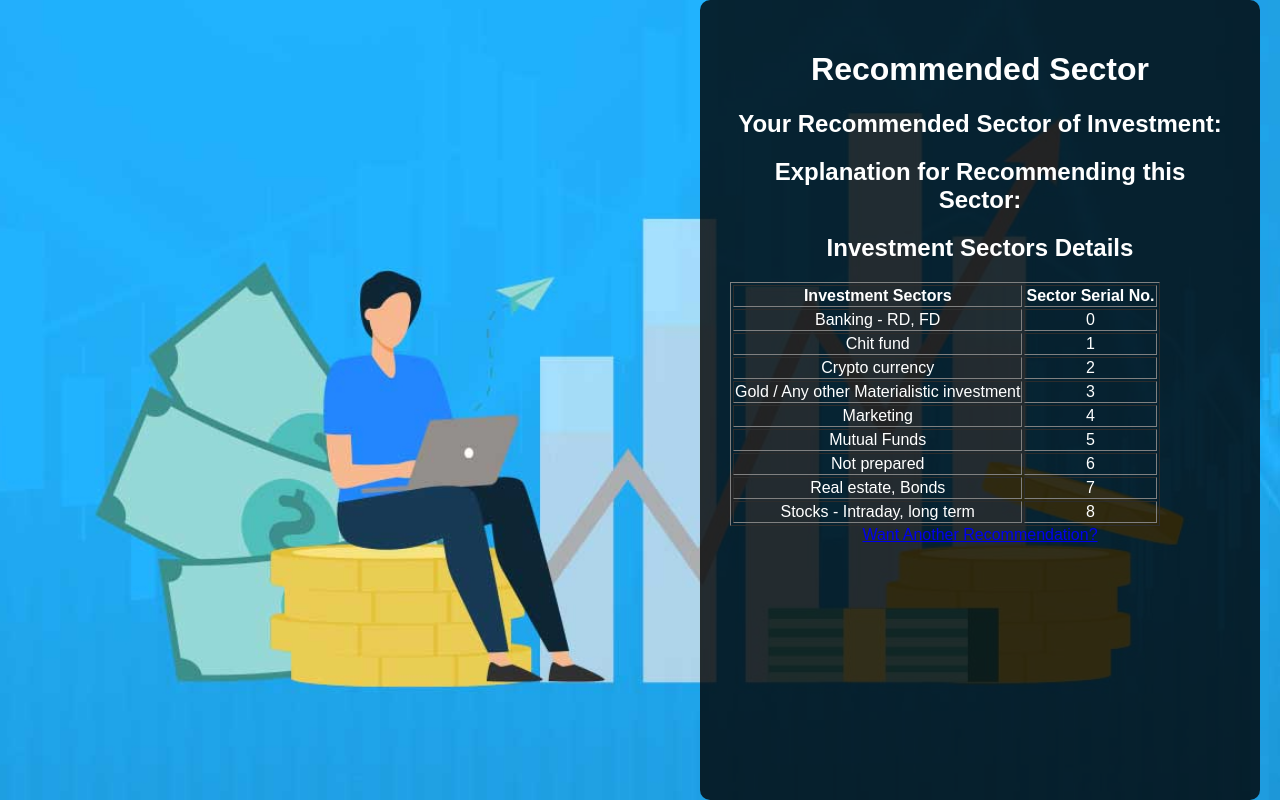
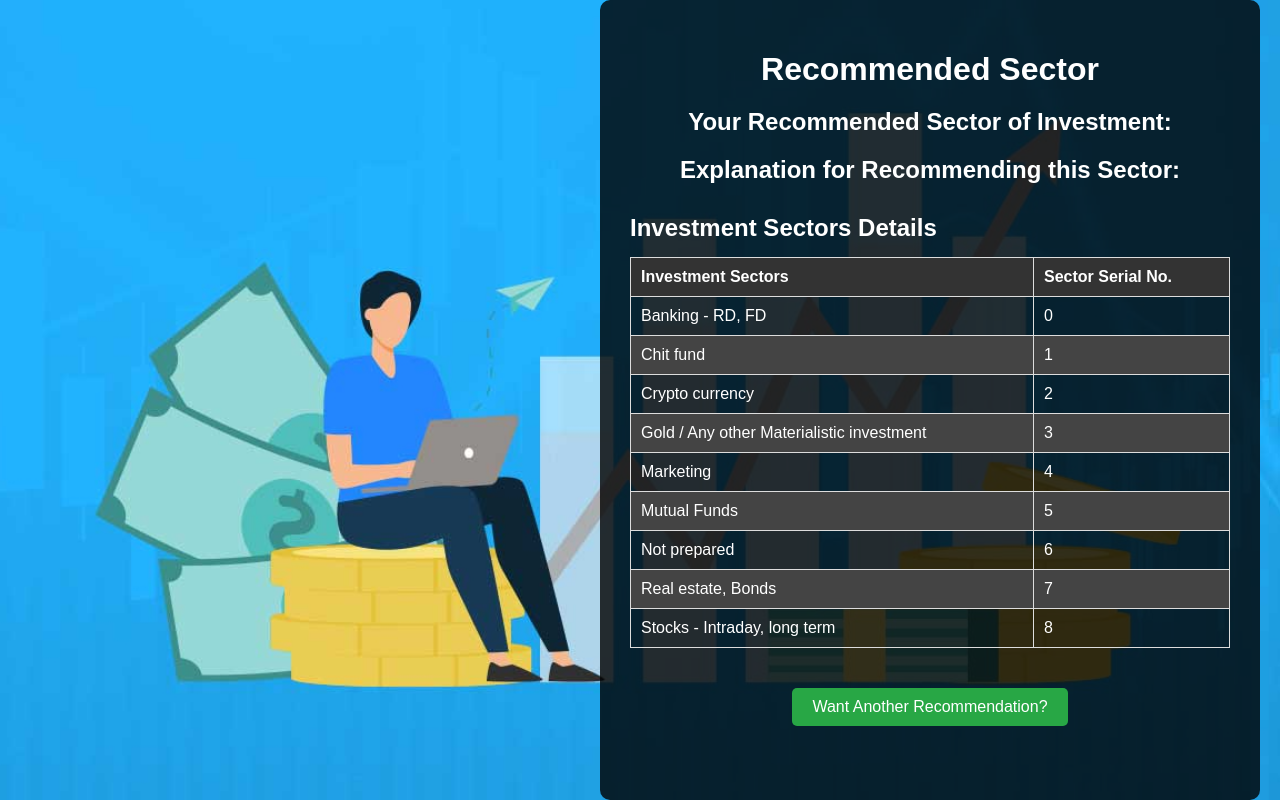
Before and after one commit to TMRatul49/Investment_Sector_Recommendation, a Flask app: template templates/result.html in a window 1280 px wide. Run offline with Flask 3, Linux system fonts and the light colour scheme; the template is opened without the code that fills it, so the values that code supplies are empty; parts of the project's set-up code (start-up, migrations or seed data) failed here and were passed over.

Commit message:
style.css

```diff
--- a/static/css/style.css
+++ b/static/css/style.css
@@ -15,34 +15,80 @@
     padding: 30px;
     border-radius: 10px;
     width: 90%;
-    max-width: 500px;
+    max-width: 600px;
     text-align: center;
-    margin-right: 20px; /* Adjust margin to position the form more precisely */
+    margin-right: 20px; /* Adjust margin to position the content more precisely */
 }
 
-
-form {
-    display: flex;
-    flex-direction: column;
+header h1 {
+    font-size: 2rem;
+    margin-bottom: 20px;
 }
 
-label {
-    margin: 10px 0 5px;
+.result h2,
+.explanation h2 {
+    font-size: 1.5rem;
+    margin-bottom: 10px;
 }
 
-input, select, button {
-    padding: 10px;
-    margin: 5px 0;
-    border: none;
-    border-radius: 5px;
+.result p,
+.explanation div {
+    font-size: 1.2rem;
+    margin-bottom: 20px;
 }
 
-button {
+#lime-output {
+    text-align: left;
+    margin: 20px 0;
+}
+
+.investment-sectors {
+    margin-top: 30px;
+    text-align: left;
+}
+
+.investment-sectors h2 {
+    font-size: 1.5rem;
+    margin-bottom: 15px;
+}
+
+table {
+    width: 100%;
+    border-collapse: collapse;
+    margin-bottom: 20px;
+}
+
+th, td {
+    padding: 10px;
+    text-align: left;
+    border: 1px solid #ddd;
+}
+
+th {
+    background-color: #333;
+    color: #fff;
+}
+
+tr:nth-child(even) {
+    background-color: #444;
+}
+
+tr:hover {
+    background-color: #555;
+}
+
+.submit-btn {
+    display: inline-block;
+    margin-top: 20px;
+    padding: 10px 20px;
     background-color: #28a745;
     color: #fff;
+    text-decoration: none;
+    border-radius: 5px;
+    font-size: 1rem;
     cursor: pointer;
 }
 
-button:hover {
+.submit-btn:hover {
     background-color: #218838;
 }
```
